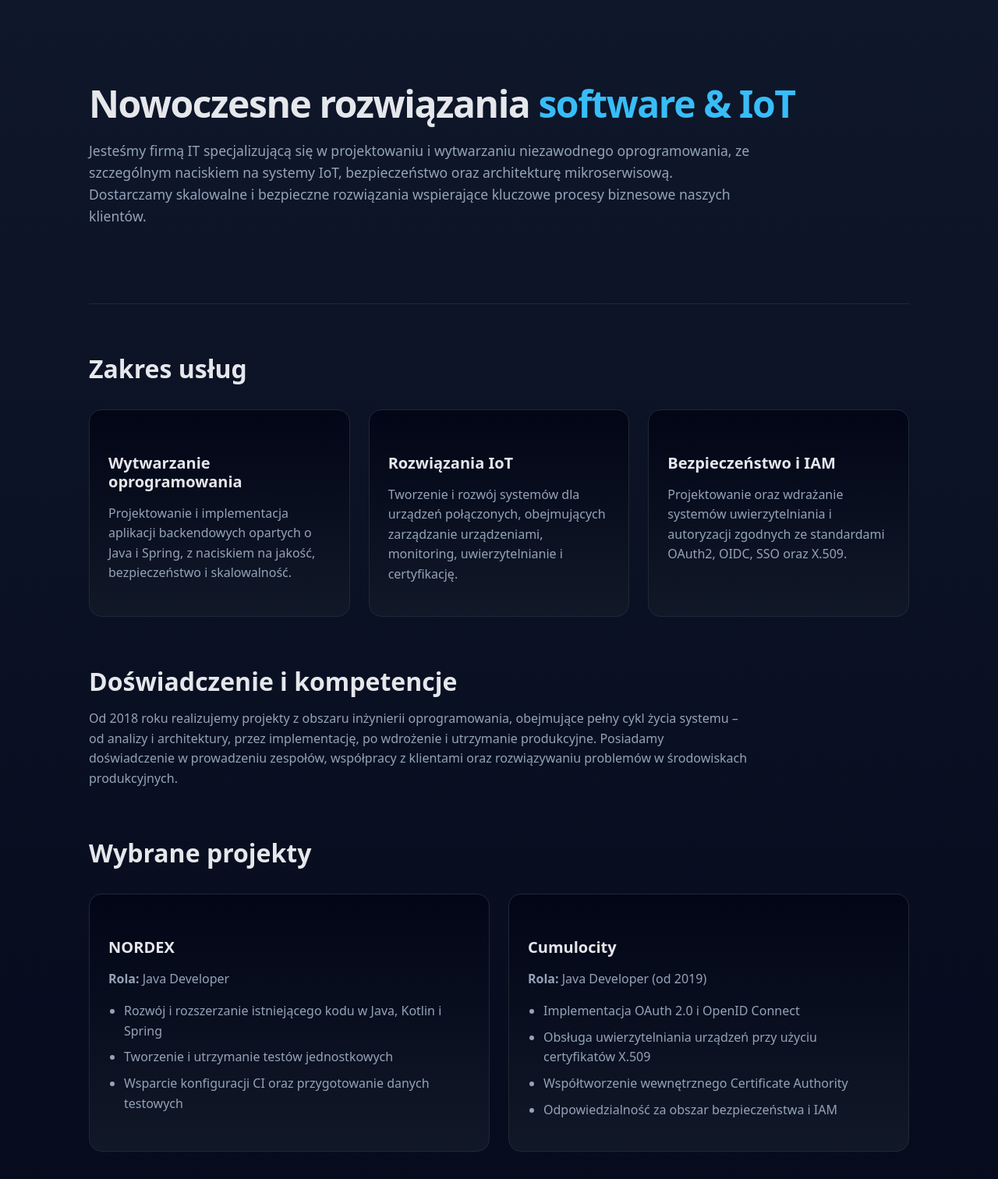
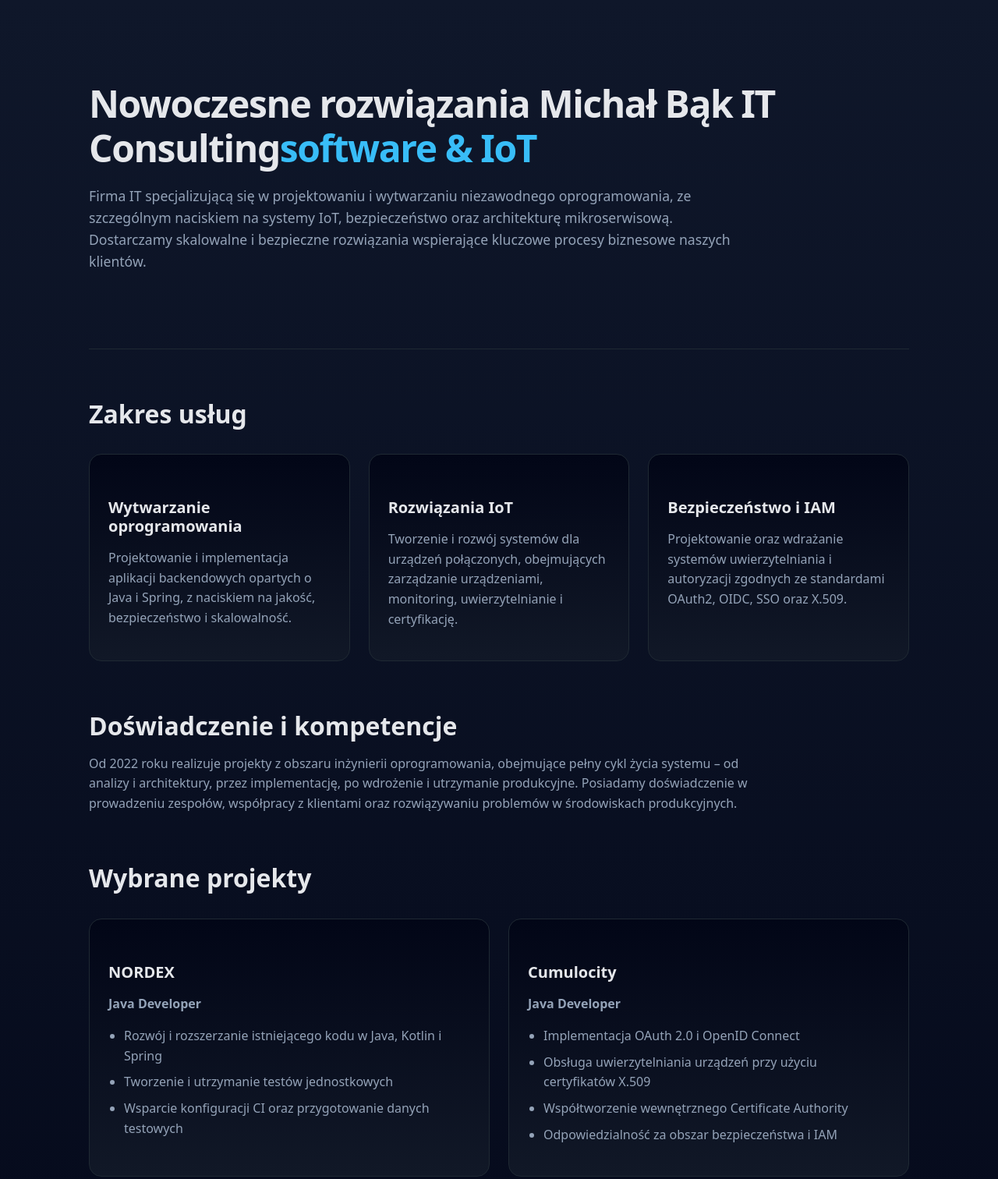
Before and after one commit to michal7bk/michal7bk.github.io, a plain HTML site: page index.html in a window 1280 px wide. Shown: the top 1512 px of the page at 78% size. Drawn offline with Linux system fonts and the light colour scheme.

Commit message:
Update index.html

```diff
--- a/index.html
+++ b/index.html
@@ -143,10 +143,10 @@
     <!-- HERO -->
     <section class="hero">
       <h1>
-        Nowoczesne rozwiązania <span class="accent">software & IoT</span>
+        Nowoczesne rozwiązania Michał Bąk IT Consulting<span class="accent">software & IoT</span>
       </h1>
       <p>
-        Jesteśmy firmą IT specjalizującą się w projektowaniu i wytwarzaniu
+        Firma IT specjalizującą się w projektowaniu i wytwarzaniu
         niezawodnego oprogramowania, ze szczególnym naciskiem na systemy
         IoT, bezpieczeństwo oraz architekturę mikroserwisową.
         Dostarczamy skalowalne i bezpieczne rozwiązania wspierające
@@ -191,7 +191,7 @@
     <section class="section">
       <h2>Doświadczenie i kompetencje</h2>
       <p>
-        Od 2018 roku realizujemy projekty z obszaru inżynierii
+        Od 2022 roku realizuje projekty z obszaru inżynierii
         oprogramowania, obejmujące pełny cykl życia systemu –
         od analizy i architektury, przez implementację,
         po wdrożenie i utrzymanie produkcyjne.
@@ -208,7 +208,7 @@
       <div class="cards">
         <div class="card">
           <h3>NORDEX</h3>
-          <p><strong>Rola:</strong> Java Developer</p>
+          <p><strong>Java Developer</strong> </p>
           <ul>
             <li>Rozwój i rozszerzanie istniejącego kodu w Java, Kotlin i Spring</li>
             <li>Tworzenie i utrzymanie testów jednostkowych</li>
@@ -218,7 +218,7 @@
 
         <div class="card">
           <h3>Cumulocity</h3>
-          <p><strong>Rola:</strong> Java Developer (od 2019)</p>
+          <p><strong>Java Developer </strong> </p>
           <ul>
             <li>Implementacja OAuth 2.0 i OpenID Connect</li>
             <li>Obsługa uwierzytelniania urządzeń przy użyciu certyfikatów X.509</li>
@@ -264,10 +264,10 @@
     <footer>
       <p>
         <strong>Kontakt</strong><br />
-        Janusz Kowalski<br />
+        Michał Bąk<br />
         Warszawa<br />
-        NIP: XXXXX<br />
-        Telefon: xxx-xxx-xxx
+        NIP: 9512547404<br />
+        Telefon: 6O3133
       </p>
     </footer>
 
```
